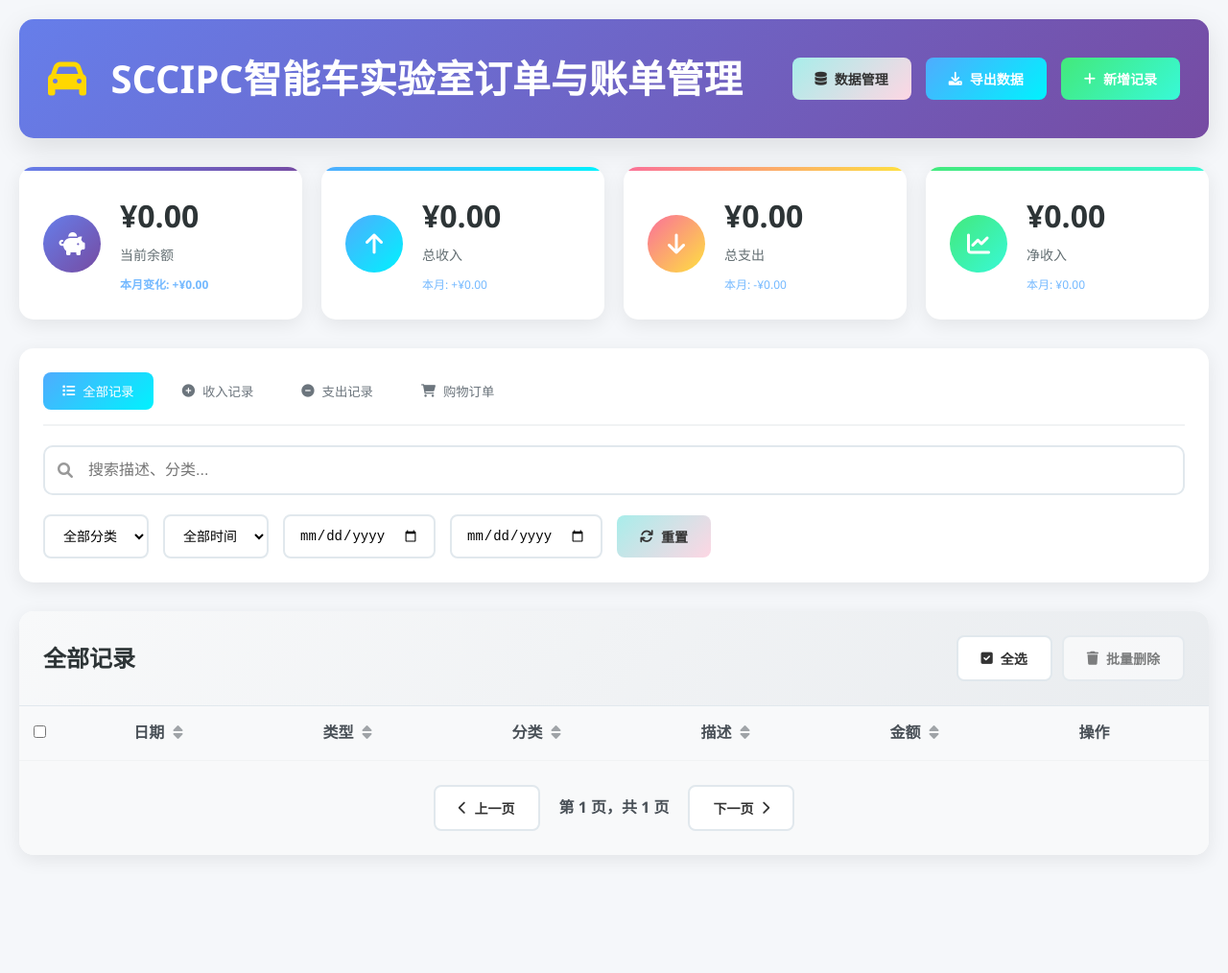
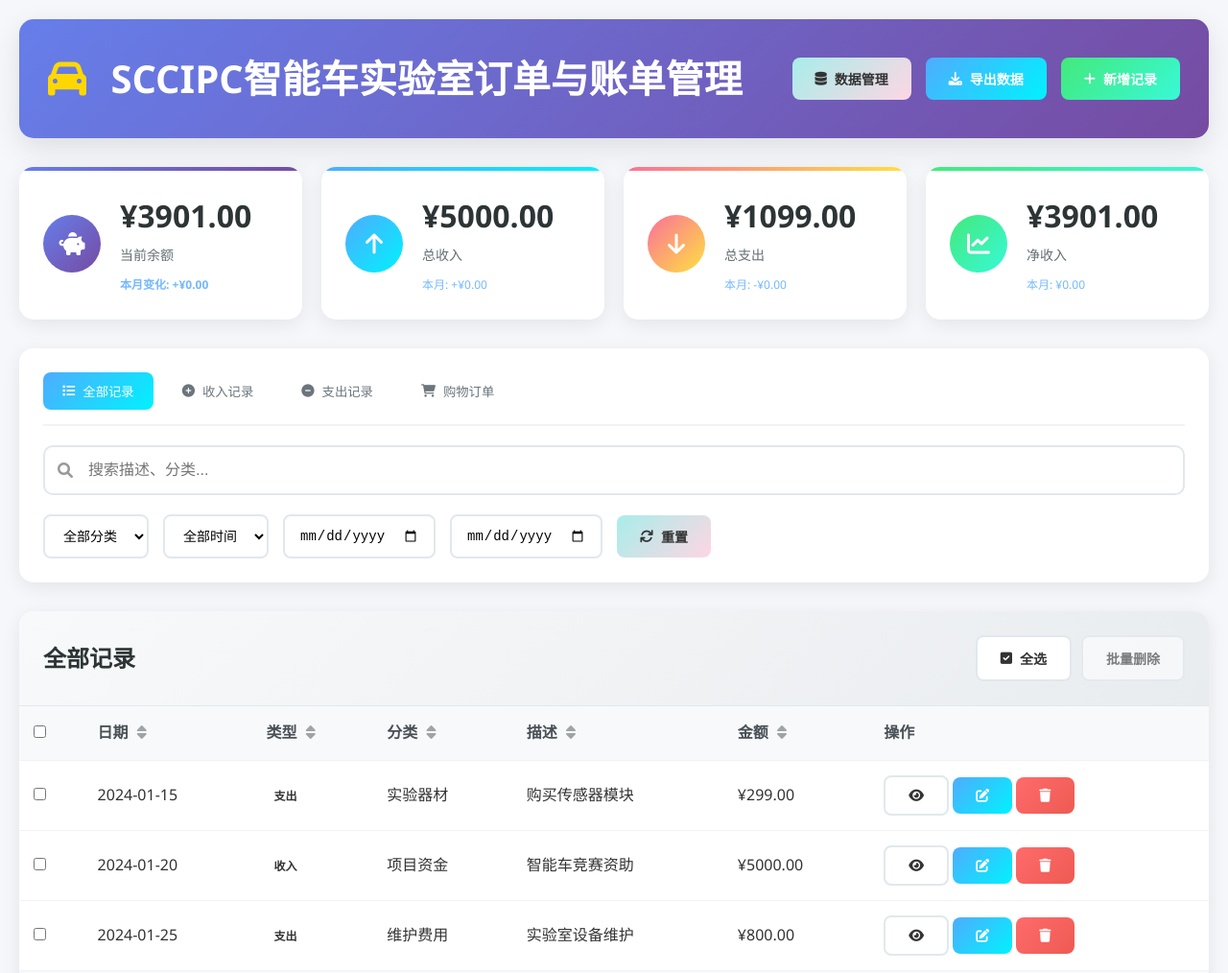
Before and after one commit to onemott/personal-finance-manager, a plain HTML site: page index.html in a window 1280 px wide. Shown: the top 1014 px of the page at 96% size. Before the commit the page ends 911 px from the top, so only its background shows below. Drawn offline with Linux system fonts and the light colour scheme.

Commit message:
紧急修复：更正JavaScript文件引用，恢复README文件

```diff
--- a/index.html
+++ b/index.html
@@ -336,6 +336,6 @@
         </div>
     </div>
 
-    <script src="script.js"></script>
+    <script src="script_final.js"></script>
 </body>
 </html>
```
Also changed, not shown: README.md (added), 1 other file.
